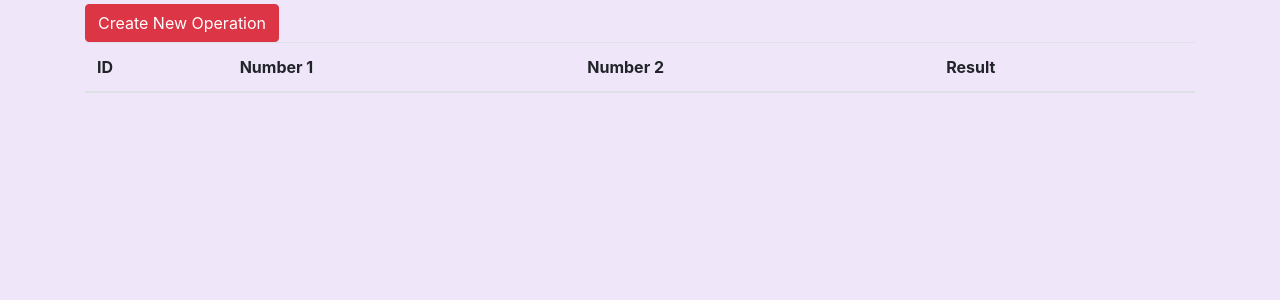
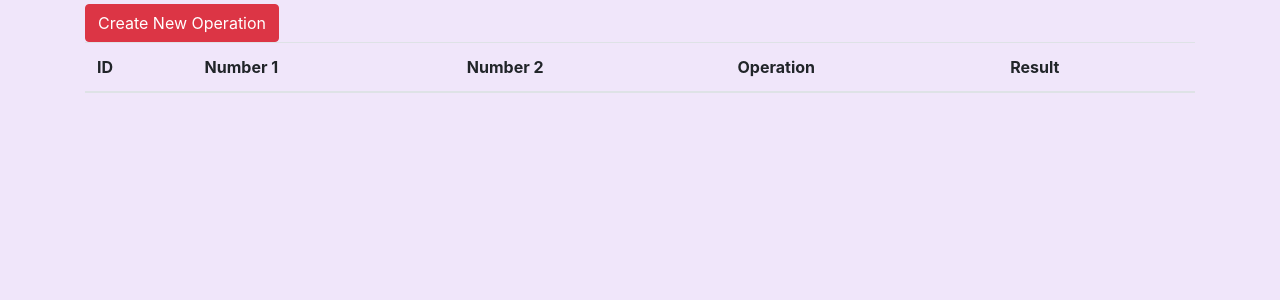
Before and after one commit to mr392/Final_Project_API, a Flask app: template app/templates/index.html in a window 1280 px wide. Shown: the part 56-356 px from the top of the page. Run offline with Flask 2, Linux system fonts and the light colour scheme; the template is opened without the code that fills it, so the values that code supplies are empty; some libraries are stand-ins or nearby versions.

Commit message:
Task: Subtract API

```diff
--- a/app/Calculator.py
+++ b/app/Calculator.py
@@ -1,5 +1,5 @@
 from Addition import addition
-# from Calc.Subtraction import subtraction
+from Subtraction import subtraction
 # from Calc.Multiplication import multiplication
 # from Calc.Division import division
 # from Calc.Squaring import squaring
--- /dev/null
+++ b/app/Subtraction.py
@@ -0,0 +1,2 @@
+def subtraction(a, b):
+    return float(a) - float(b)
--- a/app/app.py
+++ b/app/app.py
@@ -47,12 +47,25 @@ def api_add() -> str:
     add_result = calc.Calculator.add(calc.Calculator(), content['num1'], content['num2'])
 
     inputData = (content['num1'], content['num2'], str(add_result))
-    sql_add_query = """INSERT INTO numberImport (num1, num2, result) VALUES (%s, %s, %s) """
+    sql_add_query = """INSERT INTO numberImport (num1, num2, operation, result) VALUES (%s, %s, "add", %s) """
     cursor.execute(sql_add_query, inputData)
     mysql.get_db().commit()
     resp = Response(status=201, mimetype='application/json')
     return resp
 
+#---subtract
+@app.route('/api/subtract/numbers', methods=['POST'])
+def api_subtract() -> str:
+    cursor = mysql.get_db().cursor()
+    content = request.json
+    subtract_result = calc.Calculator.subtract(calc.Calculator(), content['num1'], content['num2'])
+
+    inputData = (content['num1'], content['num2'], str(subtract_result))
+    sql_add_query = """INSERT INTO numberImport (num1, num2, operation, result) VALUES (%s, %s, "subtract", %s) """
+    cursor.execute(sql_add_query, inputData)
+    mysql.get_db().commit()
+    resp = Response(status=201, mimetype='application/json')
+    return resp
 
 
 
--- a/app/templates/index.html
+++ b/app/templates/index.html
@@ -7,6 +7,7 @@
         <th scope="col">ID</th>
         <th scope="col">Number 1</th>
         <th scope="col">Number 2</th>
+        <th scope="col">Operation</th>
         <th scope="col">Result </th>
 
     </tr>
@@ -17,6 +18,7 @@
         <td><a href="view/{{num.id}}">{{ num.id }}</a></td>
         <td> {{ num.num1 }}</td>
         <td> {{ num.num2 }}</td>
+        <td> {{ num.operation }}</td>
         <td> {{ num.result}}</td>
 
 
```
